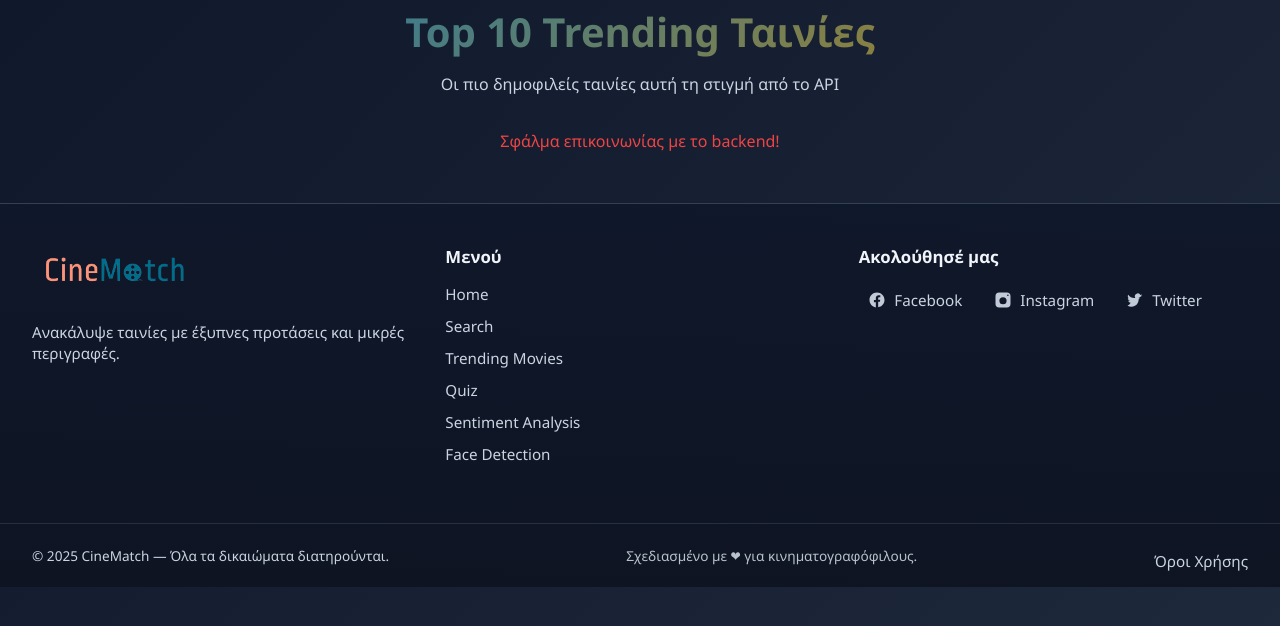
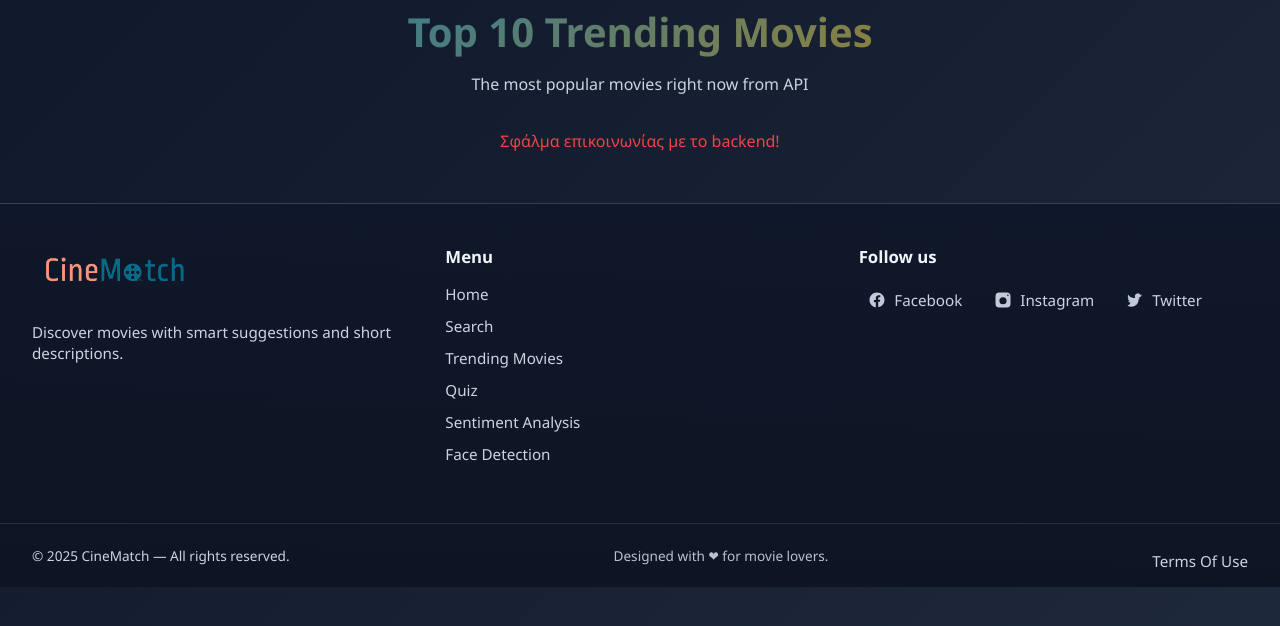
Before and after one commit to MysteryJS/cinematch, a Flask app: template src/main/resources/templates/trending.html in a window 1280 px wide. Shown: the part 121-747 px from the top of the page. Run offline with Flask 3, Linux system fonts and the light colour scheme; the template is opened without the code that fills it, so the values that code supplies are empty.

Commit message:
Translate trending.html content to English

```diff
--- a/src/main/resources/templates/trending.html
+++ b/src/main/resources/templates/trending.html
@@ -29,8 +29,8 @@
 
 <section class="page active">
     <div class="page-header">
-        <h1>Top 10 Trending Ταινίες</h1>
-        <p>Οι πιο δημοφιλείς ταινίες αυτή τη στιγμή από το API</p>
+        <h1>Top 10 Trending Movies</h1>
+        <p>The most popular movies right now from API</p>
     </div>
 
     <div id="trendingResults" class="results-container"></div>
@@ -42,11 +42,11 @@
             <a href="/" class="logo-link" title="CineMatch">
                 <img src="/logo.png" alt="CineMatch logo" class="logo-img footer-logo">
             </a>
-            <p class="footer-tagline">Ανακάλυψε ταινίες με έξυπνες προτάσεις και μικρές περιγραφές.</p>
+            <p class="footer-tagline">Discover movies with smart suggestions and short descriptions.</p>
         </div>
 
         <div class="footer-col footer-nav">
-            <h4 class="footer-title">Μενού</h4>
+            <h4 class="footer-title">Menu</h4>
             <ul class="footer-menu">
                 <li><a href="/" class="footer-link">Home</a></li>
                 <li><a href="/search" class="footer-link">Search</a></li>
@@ -58,7 +58,7 @@
         </div>
 
         <div class="footer-col footer-social">
-            <h4 class="footer-title">Ακολούθησέ μας</h4>
+            <h4 class="footer-title">Follow us</h4>
             <div class="social-links">
                 <a href="https://facebook.com" class="social-link" aria-label="Facebook">
                     <svg width="18" height="18" viewBox="0 0 24 24" fill="none" aria-hidden="true">
@@ -90,12 +90,12 @@
 
     <div class="footer-bottom">
         <div class="footer-container">
-            <p class="small">&copy; <span id="year">2025</span> CineMatch — Όλα τα δικαιώματα διατηρούνται.</p>
-            <p class="small muted">Σχεδιασμένο με ❤ για κινηματογραφόφιλους.</p>
+            <p class="small">&copy; <span id="year">2025</span> CineMatch — All rights reserved.</p>
+            <p class="small muted">Designed with ❤ for movie lovers.</p>
 
 
             <a href="/TOU" class="footer-link" style="margin-top:10px; display:inline-block;">
-                Όροι Χρήσης
+                Terms Of Use
             </a>
         </div>
     </div>
```
